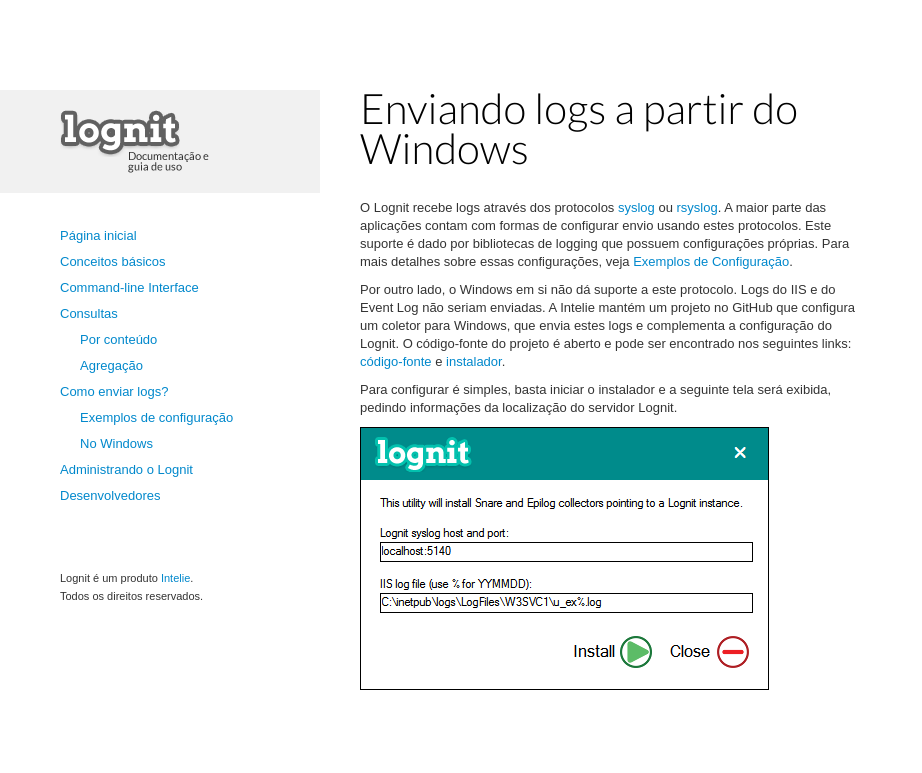
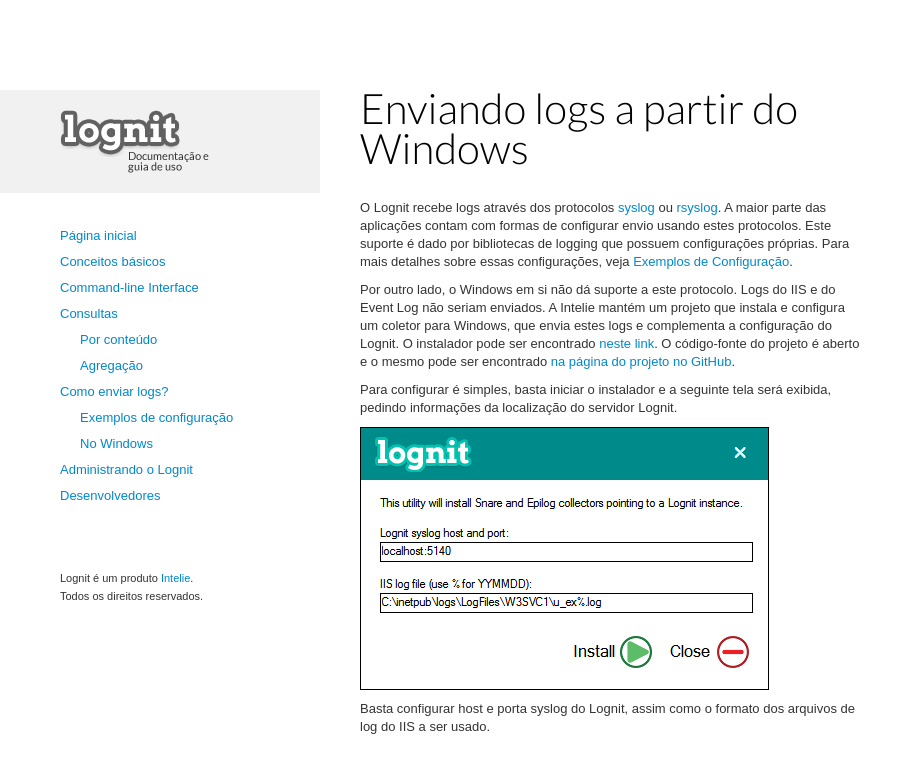
Before and after one commit to isabella232/lognit-docs, a Jekyll site: the page built from windows.md, in a window 1280 px wide. Shown: the top 773 px of the page, without its empty margins (0-922 px from the left). Built offline with Jekyll 4.4.1, drawn with Linux system fonts in a browser that asks for light colours.

Commit message:
instructions on how to use lognit with windows

```diff
--- a/windows.md
+++ b/windows.md
@@ -9,8 +9,10 @@
 
 O Lognit recebe logs através dos protocolos [syslog](http://en.wikipedia.org/wiki/Syslog) ou [rsyslog](http://www.rsyslog.com/doc/manual.html). A maior parte das aplicações contam com formas de configurar envio usando estes protocolos. Este suporte é dado por bibliotecas de logging que possuem configurações próprias. Para mais detalhes sobre essas configurações, veja [Exemplos de Configuração](/configuration-samples).
 
-Por outro lado, o Windows em si não dá suporte a este protocolo. Logs do IIS e do Event Log não seriam enviadas. A Intelie mantém um projeto no GitHub que configura um coletor para Windows, que envia estes logs e complementa a configuração do Lognit. O código-fonte do projeto é aberto e pode ser encontrado nos seguintes links: [código-fonte](https://github.com/intelie/lognit-ftw) e [instalador](https://github.com/intelie/lognit-ftw/downloads).
+Por outro lado, o Windows em si não dá suporte a este protocolo. Logs do IIS e do Event Log não seriam enviados. A Intelie mantém um projeto que instala e configura um coletor para Windows, que envia estes logs e complementa a configuração do Lognit. O instalador pode ser encontrado [neste link](https://github.com/intelie/lognit-ftw/downloads). O código-fonte do projeto é aberto e o mesmo pode ser encontrado [na página do projeto no GitHub](https://github.com/intelie/lognit-ftw).
 
 Para configurar é simples, basta iniciar o instalador e a seguinte tela será exibida, pedindo informações da localização do servidor Lognit.
 
 ![Coletor Lognit For The Win](/public/assets/lognit-ftw.png "Coletor Lognit For The Win")
+
+Basta configurar host e porta syslog do Lognit, assim como o formato dos arquivos de log do IIS a ser usado.
```
